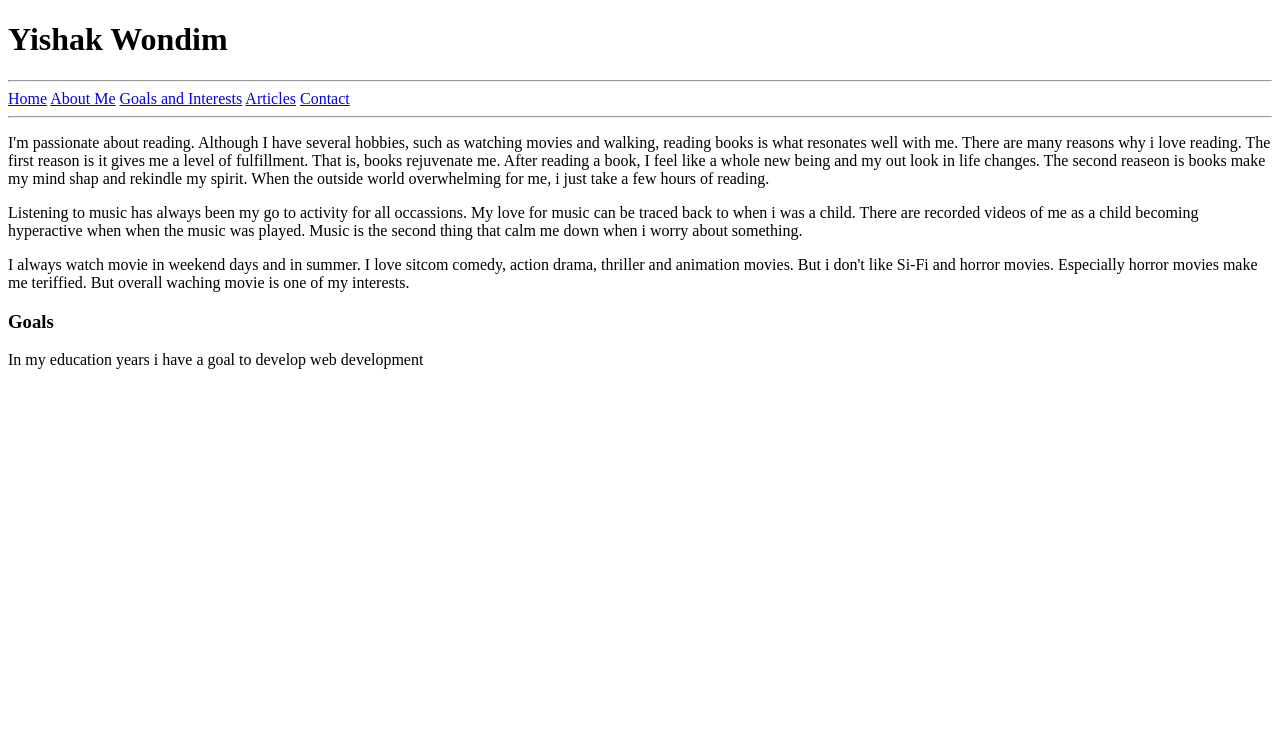
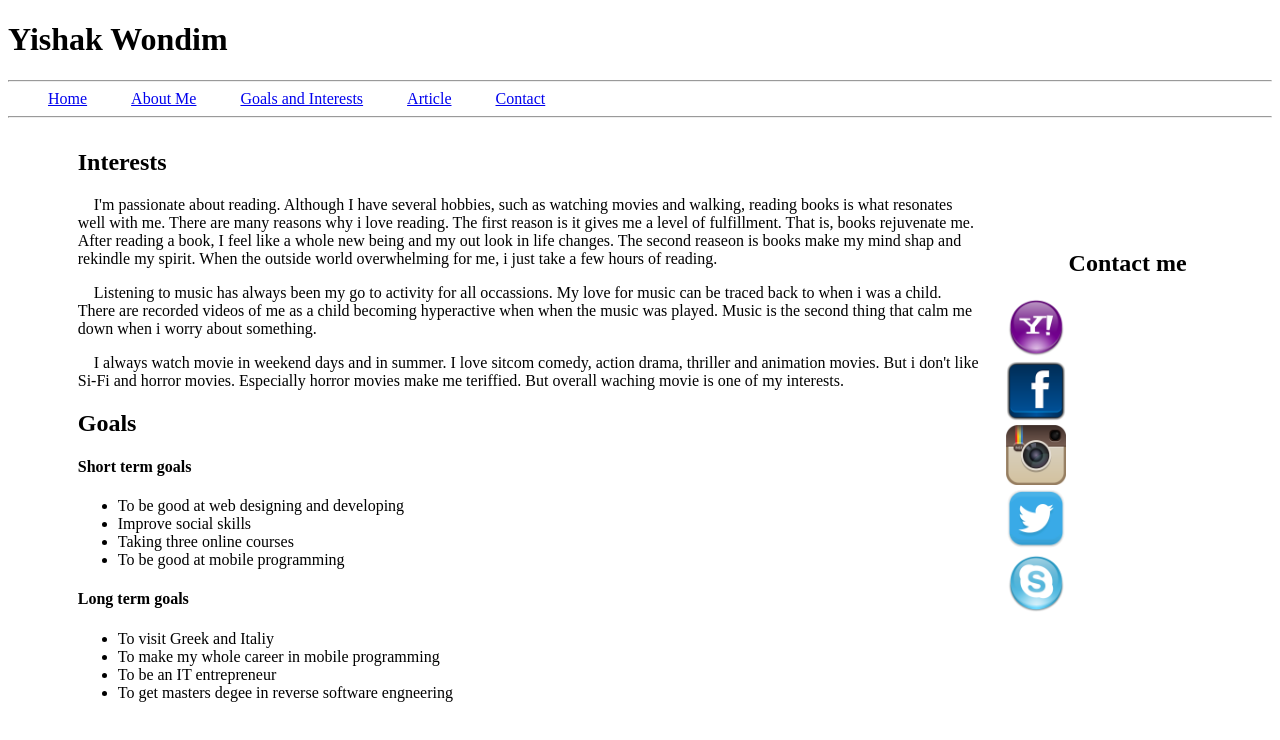
Before and after one commit to yisha17/mypersonalweb, a plain HTML site: page goal.html in a window 1280 px wide. Drawn offline with Linux system fonts and the light colour scheme.

Commit message:
this is fourth change

```diff
--- a/goal.html
+++ b/goal.html
@@ -8,29 +8,60 @@
 <body>
     <h1>Yishak Wondim</h1>
     <hr>
-    <a href="Index.html">Home</a>
-    <a href="aboutme.html">About Me</a>
-    <a href="goal.html">Goals and Interests</a>
-    <a href="articles.html">Articles</a>
-    <a href="contact.html">Contact</a>
+    &nbsp;&nbsp;&nbsp;&nbsp;&nbsp;&nbsp;&nbsp;&nbsp;&nbsp;&nbsp;<a href="Index.html" text-decoration :none>Home</a>
+    &nbsp;&nbsp;&nbsp;&nbsp;&nbsp;&nbsp;&nbsp;&nbsp;&nbsp;&nbsp;<a href="aboutme.html">About Me</a>
+    &nbsp;&nbsp;&nbsp;&nbsp;&nbsp;&nbsp;&nbsp;&nbsp;&nbsp;&nbsp;<a href="goal.html">Goals and Interests</a>
+    &nbsp;&nbsp;&nbsp;&nbsp;&nbsp;&nbsp;&nbsp;&nbsp;&nbsp;&nbsp;<a href="articles.html">Article</a>
+    &nbsp;&nbsp;&nbsp;&nbsp;&nbsp;&nbsp;&nbsp;&nbsp;&nbsp;&nbsp;<a href="contact.html">Contact</a>
     <hr>
-
-    <p> I'm passionate about reading. Although I have several hobbies, such as watching movies and walking, reading books is what resonates well with me. There are many reasons why i love reading. The first reason is it gives me a level of fulfillment. That is, books rejuvenate me.
+    <table>
+        <tr>
+            <td width = "5%" height = "100%"></td>
+            <td width = 70%>
+    <h2>Interests</h2>
+    <p> &nbsp;&nbsp;&nbsp;&nbsp;I'm passionate about reading. Although I have several hobbies, such as watching movies and walking, reading books is what resonates well with me. There are many reasons why i love reading. The first reason is it gives me a level of fulfillment. That is, books rejuvenate me.
          After reading a book, I feel like a whole new being and my out look in life changes. The second reaseon
          is books make my mind shap and rekindle my spirit. When the outside world overwhelming for me, i just
           take a few hours of reading.
     </p>
     <p>
-        Listening to music has always been my go to activity for all occassions. My love for music can be traced
+        &nbsp;&nbsp;&nbsp;&nbsp;Listening to music has always been my go to activity for all occassions. My love for music can be traced
         back to when i was a child. There are recorded videos of me as a child becoming hyperactive when
         when the music was played. Music is the second thing that calm me down when i worry about something.
     </p>
     <p>
-        I always watch movie in weekend days and in summer. I love sitcom comedy, action drama, thriller
+        &nbsp;&nbsp;&nbsp;&nbsp;I always watch movie in weekend days and in summer. I love sitcom comedy, action drama, thriller
         and animation movies. But i don't like Si-Fi and horror movies. Especially horror movies make me teriffied.
         But overall waching movie is one of my interests.
     </p>
-    <h3>Goals</h3>
-    <p>In my education years i have a goal to develop web development </p>
+    <h2>Goals</h2>
+    <h4>Short term goals</h4>
+    <ul>
+        <li>To be good at web designing and developing</li>
+        <li>Improve social skills</li>
+        <li>Taking three online courses</li>
+        <li>To be good at mobile programming </li>
+    </ul>
+    <h4>Long term goals</h4>
+    <ul>
+
+        <li>To visit Greek and Italiy</li>
+        <li>To make my whole career in mobile programming</li>
+        <li>To be an IT entrepreneur</li>
+        <li>To get masters degee in reverse software engneering</li>
+    </ul>
+        </td>
+        <td width ="22%">
+            <h2 align = "center">Contact me</h2>
+
+                &nbsp;&nbsp;&nbsp;&nbsp;&nbsp;<img src="./asset/img/yahoo.png" alt="" height="60px"><br>
+                &nbsp;&nbsp;&nbsp;&nbsp;&nbsp;<img src="./asset/img/facebook.png" alt="" height="60px"><br>
+                &nbsp;&nbsp;&nbsp;&nbsp;&nbsp;<img src="./asset/img/instagram.png" alt="" height="60px"><br>
+                &nbsp;&nbsp;&nbsp;&nbsp;&nbsp;<img src="./asset/img/twitter.png" alt="" height="60px"><br>
+                &nbsp;&nbsp;&nbsp;&nbsp;&nbsp;<img src="./asset/img/skype.png" alt="" height="60px"><br>
+
+        </td>
+    </tr>
+</table>
 </body>
 </html>
```
Also changed, not shown: aboutme.html (+1 -1 lines), articles.html (+5 -5 lines), contact.html (+5 -5 lines), index.html (+4 -4 lines).
